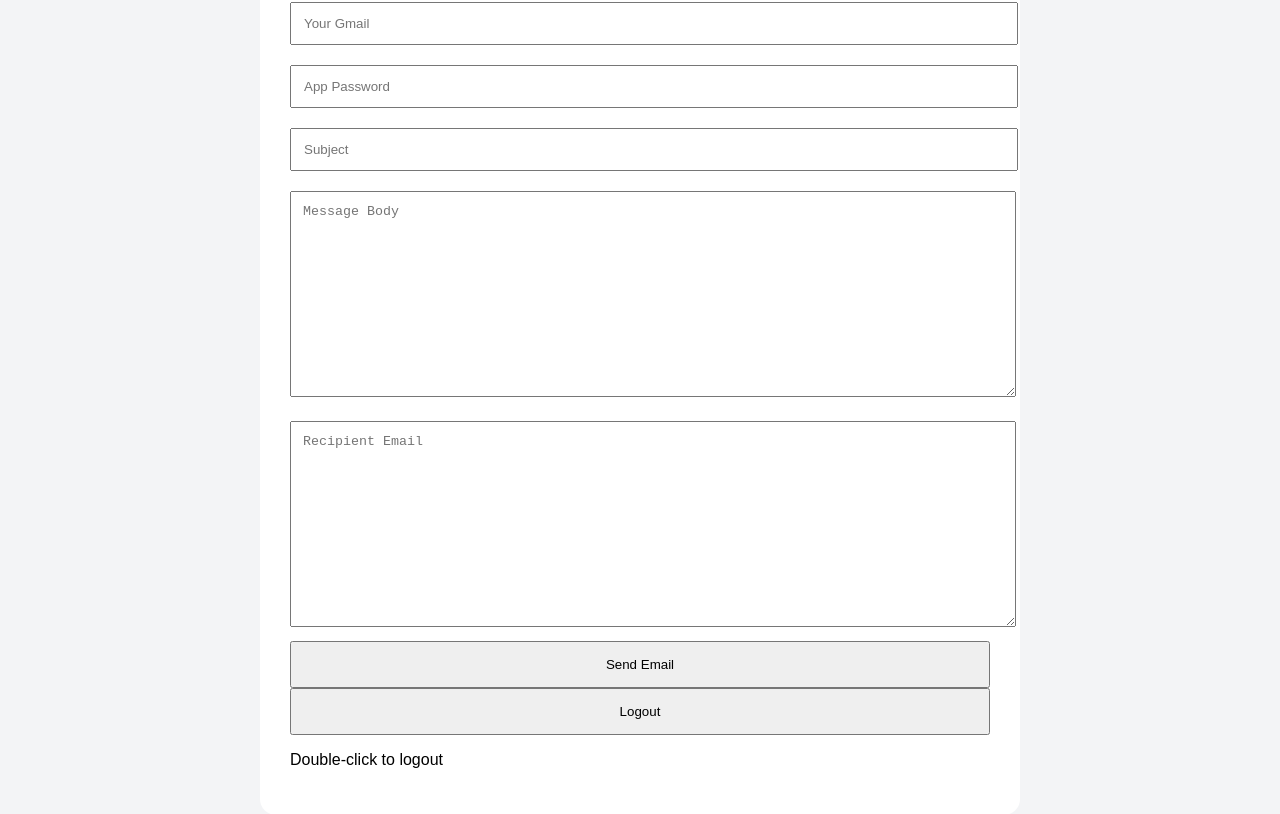
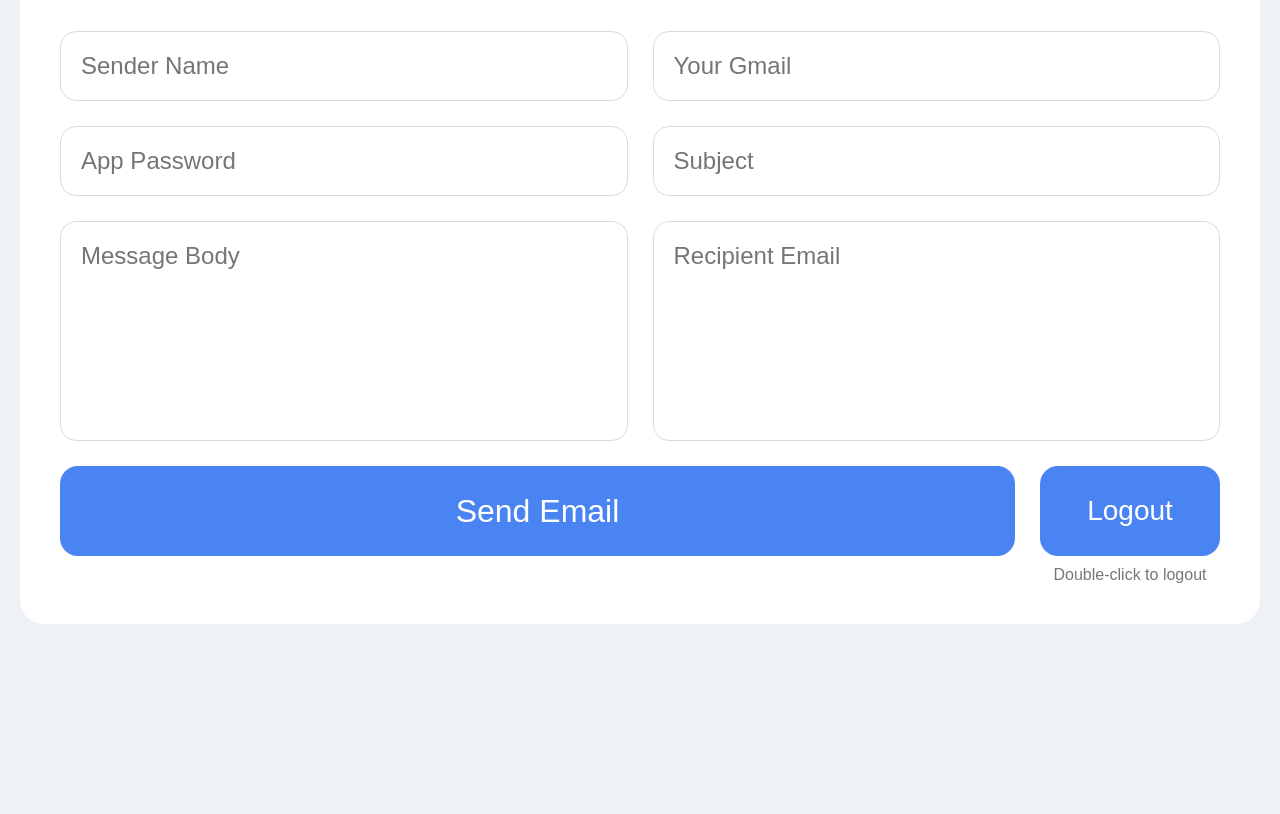
Before and after one commit to sophia-w-hash/Sophia_link_safe, a website: page public/index.html in a window 1280 px wide. Shown: the part 190-1004 px from the top of the page. After the commit the page ends 860 px from the top, so only its background shows below. Drawn offline with Linux system fonts and the light colour scheme.

Commit message:
Update style.css

```diff
--- a/public/style.css
+++ b/public/style.css
@@ -1,32 +1,103 @@
+*{
+  margin:0;
+  padding:0;
+  box-sizing:border-box;
+  font-family:Arial,sans-serif;
+}
+
 body{
-  background:#f3f4f6;
-  font-family:Arial,sans-serif;
-  display:flex;
-  justify-content:center;
-  align-items:center;
+  background:#eef2f6;
   min-height:100vh;
 }
 
+.wrapper{
+  max-width:1400px;
+  margin:60px auto;
+  padding:20px;
+}
+
 .card{
-  width:700px;
-  background:white;
-  padding:30px;
-  border-radius:16px;
+  background:#fff;
+  border-radius:24px;
+  padding:40px;
+}
+
+h1{
+  text-align:center;
+  margin-bottom:40px;
+  font-size:52px;
+  font-weight:700;
+}
+
+.grid{
+  display:grid;
+  grid-template-columns:1fr 1fr;
+  gap:25px;
 }
 
 input,
 textarea{
   width:100%;
-  padding:12px;
-  margin:10px 0;
+  border:1px solid #d7dbe3;
+  border-radius:16px;
+  padding:20px;
+  font-size:24px;
 }
 
 textarea{
-  height:180px;
+  height:220px;
+  resize:none;
 }
 
-button{
+.bottom{
+  display:flex;
+  gap:25px;
+  margin-top:25px;
+}
+
+.send-btn{
+  flex:1;
+  height:90px;
+  border:none;
+  border-radius:18px;
+  font-size:32px;
+  cursor:pointer;
+  background:#4a83f2;
+  color:white;
+}
+
+.logout-area{
+  width:180px;
+  text-align:center;
+}
+
+.logout-btn{
   width:100%;
-  padding:14px;
+  height:90px;
+  border:none;
+  border-radius:18px;
+  background:#4a83f2;
+  color:white;
+  font-size:28px;
   cursor:pointer;
 }
+
+.logout-area p{
+  margin-top:10px;
+  color:#777;
+}
+
+@media(max-width:900px){
+
+  .grid{
+    grid-template-columns:1fr;
+  }
+
+  .bottom{
+    flex-direction:column;
+  }
+
+  .logout-area{
+    width:100%;
+  }
+}
```
